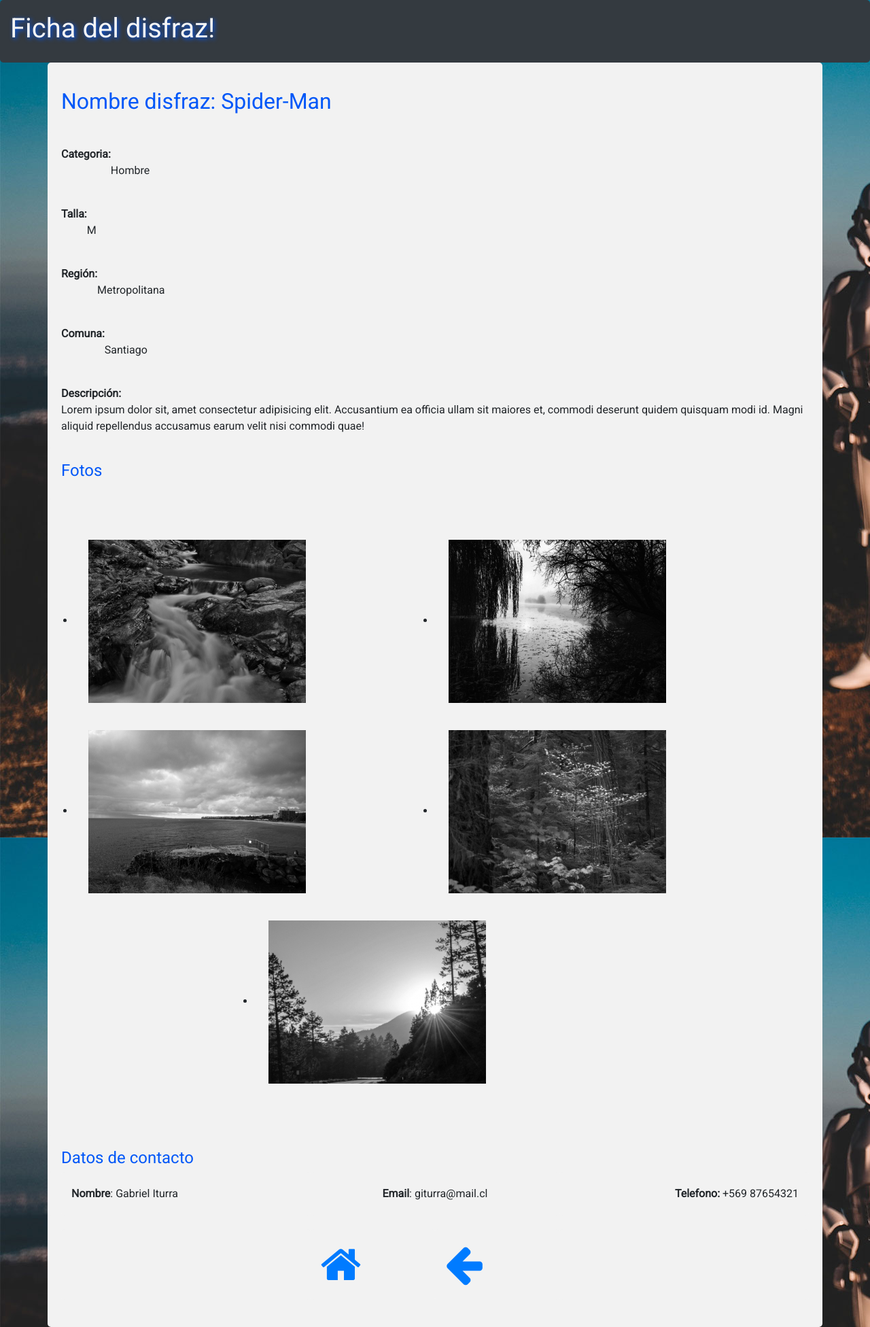
After one commit to cmesiasd/CC5002, a PHP site: page /fichaDisfraz.html in a window 1280 px wide. The commit adds this page. Shown: the whole page at 68% size. Run offline with PHP 8.4, Linux system fonts and the light colour scheme.

Commit message:
add Fichas pedido y disfraz

```diff
--- a/agregarDisfraz.html
+++ b/agregarDisfraz.html
@@ -66,7 +66,7 @@
 				<br>
 				<div class="row">
 					<div class="col-lg-9 col-md-12">
-						<input type="file" class="archivos" id="foto-disfraz" name="foto-disfraz">
+						<input type="file" class="archivos" id="foto-disfraz-0" name="foto-disfraz">
 					</div>
 					<div class="col-lg-3 col-md-12">
 						<button class="btn-small btn-light" id="button-add" onclick="return add_image()">Agregar otra
--- a/css/main.css
+++ b/css/main.css
@@ -8,7 +8,7 @@ h1.titulo{
 }
 
 body{
-    background: url(../image/bg2.jpg) !important;
+    background: url(../images/bg2.jpg) !important;
     font-family: 'Roboto', sans-serif;
 }
 
@@ -21,3 +21,78 @@ body{
     border: 2px solid black;
     border-radius: 10px;
 }
+
+img {
+    display: block
+    max-width 100%;
+}
+
+#galeria img{
+    width: 320px;
+    height: 240px;
+    filter: grayscale(100%);
+    transition: 0.5s;
+}
+
+#galeria img:hover{
+    filter: grayscale(0);
+    transform: scale(1.1);
+}
+.galeria {
+    padding: 20px;
+    display: flex;
+    flex-wrap: wrap;
+    justify-content: center;
+}
+
+.galeria_item {
+    width: 50%;
+    cursor: pointer;
+    padding: 20px;
+}
+
+.modal {
+    position: fixed;
+    width: 100%;
+    height: 100vh;
+    background: rgba(0, 0, 0, 0.7);
+    top: 0;
+    left: 0;
+
+    display: flex;
+    justify-content: center;
+    align-items: center;
+}
+
+.modal_img {
+    width: 800px;
+    height: 600px;
+
+}
+
+.modal_boton {
+    width: 50px;
+    height: 50px;
+    color: #fff;
+    font-weight: bold;
+    font-size: 25px;
+    font-family: monospace;
+    line-height: 50px;
+    text-align: center;
+    background: red;
+    border-radius: 50%;
+    cursor: pointer;
+    padding: 0;
+
+    position: absolute;
+    right: 10px;
+    top: 10px;
+}
+
+h2.titulo {
+    color: #0057f8 !important;
+}
+
+h4.titulo {
+    color: #0057f8 !important;
+}
--- /dev/null
+++ b/fichaDisfraz.html
@@ -0,0 +1,96 @@
+<!DOCTYPE html>
+<html lang="es">
+
+<head>
+    <meta charset="UTF-8">
+    <meta name="viewport" content="width=device-width, initial-scale=1.0">
+    <meta http-equiv="X-UA-Compatible" content="ie=edge">
+
+    <link rel="stylesheet" href="css/agregarDisfraz.css">
+    <link rel="stylesheet" href="css/boostrapw3c.css">
+    <link rel="stylesheet" href="css/main.css">
+    <link href="https://fonts.googleapis.com/css?family=Roboto&display=swap" rel="stylesheet">
+    <link rel="stylesheet" href="https://cdnjs.cloudflare.com/ajax/libs/font-awesome/4.7.0/css/font-awesome.min.css">
+
+    <script src="js/jquery-3.4.1.min.js"></script>
+    <title>Reciclador de Disfraces</title>
+</head>
+
+<body>
+    <div class="container-fluid bg-dark">
+        <h1 class="titulo">Ficha del disfraz!</h1>
+    </div>
+
+    <div class="container">
+        <div class="row" id="nombre-disfraz">
+            <h2 class="titulo">Nombre disfraz: Spider-Man </h2>
+        </div>
+        <div class="row" name="categoria">
+            <b>Categoria: </b>
+            <br> Hombre
+        </div>
+
+        <div class="row" name="talla">
+            <b>Talla: </b>
+            <br> M
+        </div>
+
+        <div class="row" name="region">
+            <b>Región: </b>
+            <br> Metropolitana
+        </div>
+
+        <div class="row" name="comuna">
+            <b>Comuna:</b>
+            <br> Santiago
+        </div>
+        <div class="row" id="descripcion">
+            <b>Descripción:</b>
+            Lorem ipsum dolor sit, amet consectetur adipisicing elit.
+            Accusantium ea officia ullam sit maiores et, commodi deserunt quidem quisquam modi id.
+            Magni aliquid repellendus accusamus earum velit nisi commodi quae!
+        </div>
+        <div class="row">
+            <h4 class="titulo">Fotos</h4>
+        </div>
+        <div class="row">
+            <ul class="galeria" id=galeria>
+                <li class="galeria_item"><img src="images/imagen1.jpg" class="galeria_img"></li>
+                <li class="galeria_item"><img src="images/imagen2.jpg" class="galeria_img"></li>
+                <li class="galeria_item"><img src="images/imagen3.jpg" class="galeria_img"></li>
+                <li class="galeria_item"><img src="images/imagen4.jpg" class="galeria_img"></li>
+                <li class="galeria_item"><img src="images/imagen5.jpg" class="galeria_img"></li>
+            </ul>
+        </div>
+
+        <div class="row pb-0">
+            <h4 class="titulo">Datos de contacto</h4>
+        </div>
+        <div class="row py-0">
+            <div class="col-4 text-left" id="nombre">
+                <b>Nombre</b>: Gabriel Iturra
+            </div>
+            <div class="col-4 text-center" id="email">
+                <b>Email</b>: giturra@mail.cl
+            </div>
+            <div class="col-4 text-right" id="celular">
+                <b>Telefono:</b> +569 87654321
+            </div>
+        </div>
+        <div class="row justify-content-center">
+            <div class="col-4"></div>
+            <div class="col-2">
+                <a href="index.html"><i class="fa fa-home fa-4x"></i></a>
+            </div>
+            <div class="col-2">
+                <a href="verDisfraces.html"><i class="fa fa-arrow-left fa-4x"></i></a>
+            </div>
+            <div class="col-4"></div>
+        </div>
+
+    </div>
+
+    <script src="js/modal.js"></script>
+
+</body>
+</html>
--- /dev/null
+++ b/js/modal.js
@@ -0,0 +1,14 @@
+$('.galeria_img').click(function(e){
+    var img = e.target.src;
+    var modal = '<div class="modal" id="modal"><img src="' + img + '" class="modal_img"><div class="modal_boton"><img src="images/close.png" name="cerrar"></div></div>';
+    $('body').append(modal);
+    $('img[name="cerrar"]').click(function(){
+        $('.modal').remove();
+    })
+});
+
+$(document).keyup(function(e){
+    if (e.which == 27){
+        $('#modal').remove();
+    }
+})
--- a/publicarPedido.html
+++ b/publicarPedido.html
@@ -52,21 +52,21 @@
 
 			<!-- Nombre solicitante -->
 			<div class="form-group">
-				<label for="nombre-solicitante" class="text-field">Nombre contacto</label>
+				<label for="nombre-solicitante" class="text-field">Nombre solicitante</label>
 				<input type="text" id="nombre-solicitante" name="nombre-solicitante" class="form-control" size="20"
 					placeholder="Nombre contacto">
 			</div>
 
 			<!-- Email solicitante -->
 			<div class="form-group">
-				<label for="email-solicitante" class="text-field">Email contacto</label>
+				<label for="email-solicitante" class="text-field">Email solicitante</label>
 				<input type="email" class="form-control" name="email-solicitante" id="email-solicitante"
 					placeholder="user@mail.com">
 			</div>
 
 			<!-- Celular solicitante -->
 			<div class="form-group">
-				<label for="celular-solicitante" class="text-field">Numero celular contacto</label>
+				<label for="celular-solicitante" class="text-field">Numero celular solicitante</label>
 				<input type="text" class="form-control" name="celular-solicitante" id="celular-solicitante"
 					placeholder="987654321">
 			</div>
```
Also changed, not shown: fichaPedido.html (added, +86 -0 lines), js/agregar.js (+6 -2 lines), js/validator.js (+5 -3 lines), verDisfraces.html (+29 -13 lines), verPedidos.html (+19 -3 lines), images/bg2.jpg (renamed from image/bg2.jpg), images/close.png (added), images/imagen1.jpg (added), images/imagen2.jpg (added), images/imagen3.jpg (added), images/imagen4.jpg (added), images/imagen5.jpg (added).
